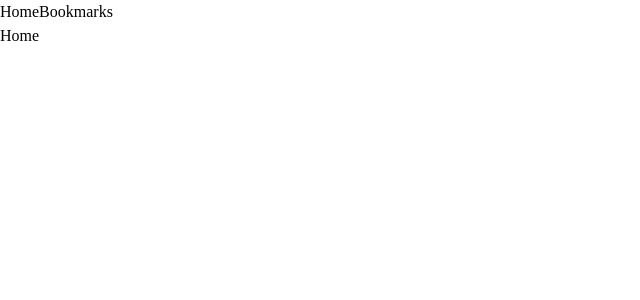
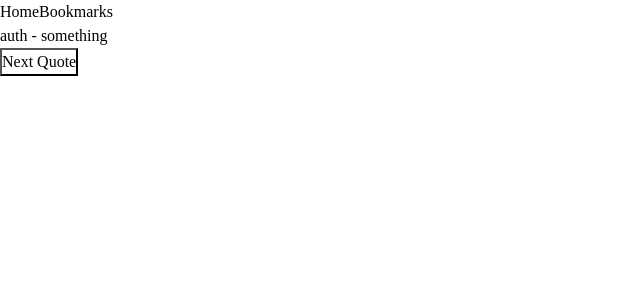
Before and after one commit to anjali803/quote-generator, a React (Vite) app: page / in a window 1280 px wide. Shown: the top 300 px of the page, without its empty margins (0-640 px from the left). Built offline with nearby package versions, Linux system fonts and the light colour scheme.

Commit message:
feat: api integ, random quote

```diff
--- a/package.json
+++ b/package.json
@@ -10,6 +10,7 @@
     "preview": "vite preview"
   },
   "dependencies": {
+    "axios": "^1.6.4",
     "react": "^18.2.0",
     "react-dom": "^18.2.0",
     "react-router-dom": "^6.21.1"
--- /dev/null
+++ b/src/axios/index.js
@@ -0,0 +1,13 @@
+import axios from "axios";
+
+const api = axios.create({
+  baseURL: "https://api.quotable.io/",
+  headers: {
+    Accept: "application/json",
+    "Content-Type": "application/json",
+  },
+});
+
+export const getQuote = () => api.get("random");
+export const getQuoteWithTag = (tag) => api.get(`quotes?tags=${tag}`);
+export const getTags = () => api.get("tags");
--- a/src/components/Home/Home.jsx
+++ b/src/components/Home/Home.jsx
@@ -1,7 +1,56 @@
-import React from "react";
+import React, { useEffect, useState } from "react";
+import { getQuote } from "../../axios/index";
 
 const Home = () => {
-  return <div>Home</div>;
+  const [quotes, setQuotes] = useState([
+    { content: "something", author: "auth" },
+  ]);
+  const [loading, setLoading] = useState(false);
+
+  const getQuoteFn = async () => {
+    try {
+      const res = await getQuote();
+      if (res.status === 200) {
+        const q = { content: res.data.content, author: res.data.author };
+        return q;
+      }
+    } catch (err) {
+      console.log(err);
+    }
+    return null;
+  };
+
+  const onClick = async () => {
+    setLoading(true);
+    const res = await getQuoteFn();
+    if (res === null) {
+      // checking error
+      setLoading(false);
+      return alert("Something went wrong!");
+    }
+    const temp = [...quotes, res];
+    setQuotes(temp);
+    setLoading(false);
+  };
+
+  return (
+    <div>
+      {quotes &&
+        quotes.length > 0 &&
+        quotes.map((quote) => {
+          return (
+            <div className="quotes" key={quote.content}>
+              {quote.author} - {quote.content}
+            </div>
+          );
+        })}
+      <div>
+        <button className="btn" onClick={onClick}>
+          {loading ? "Loading..." : "Next Quote"}
+        </button>
+      </div>
+    </div>
+  );
 };
 
 export default Home;
--- a/src/layouts/HomeLayout.jsx
+++ b/src/layouts/HomeLayout.jsx
@@ -5,7 +5,7 @@ const HomeLayout = (props) => {
         <a href="">Home</a>
         <a href="bookmarks">Bookmarks</a>
       </nav>
-      {props.children}
+      <div className="bg">{props.children}</div>
     </div>
   );
 };
```
Also changed, not shown: 1 other file (tests, documents, lock files or other folders).
